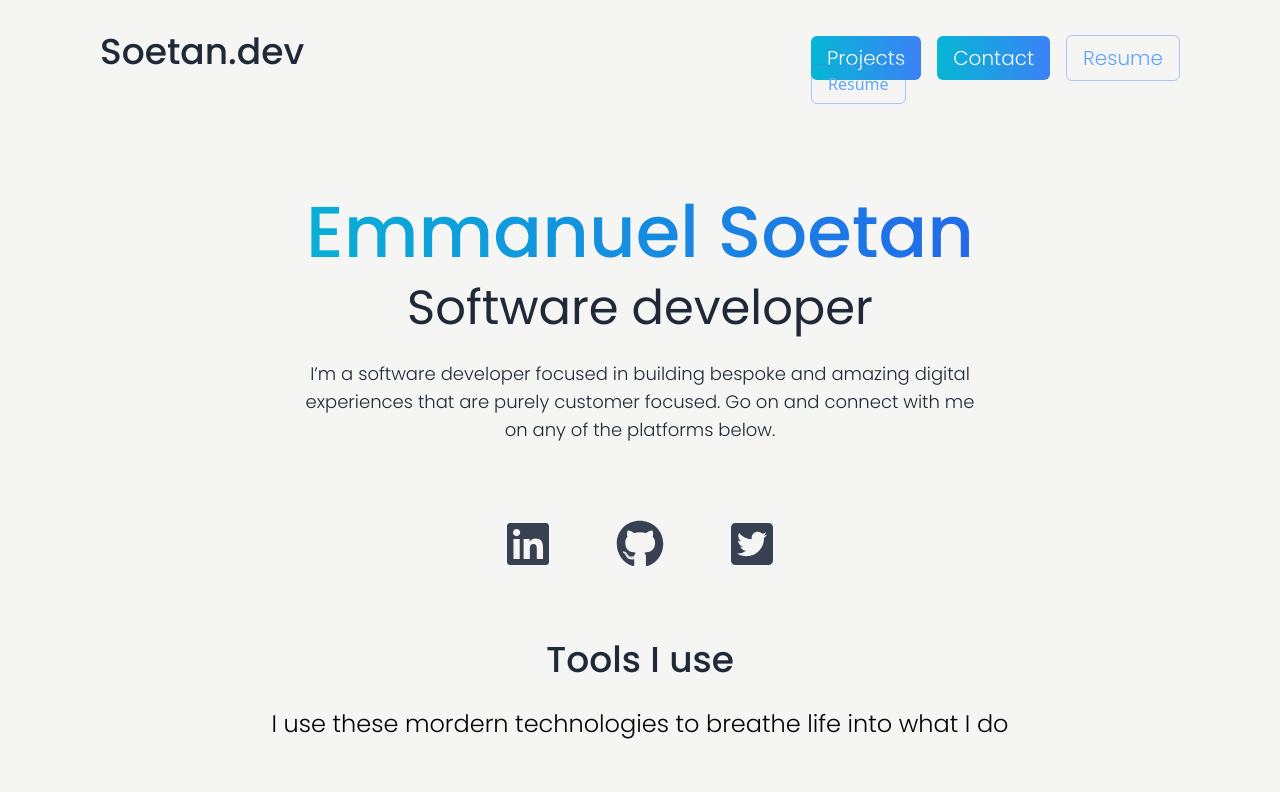
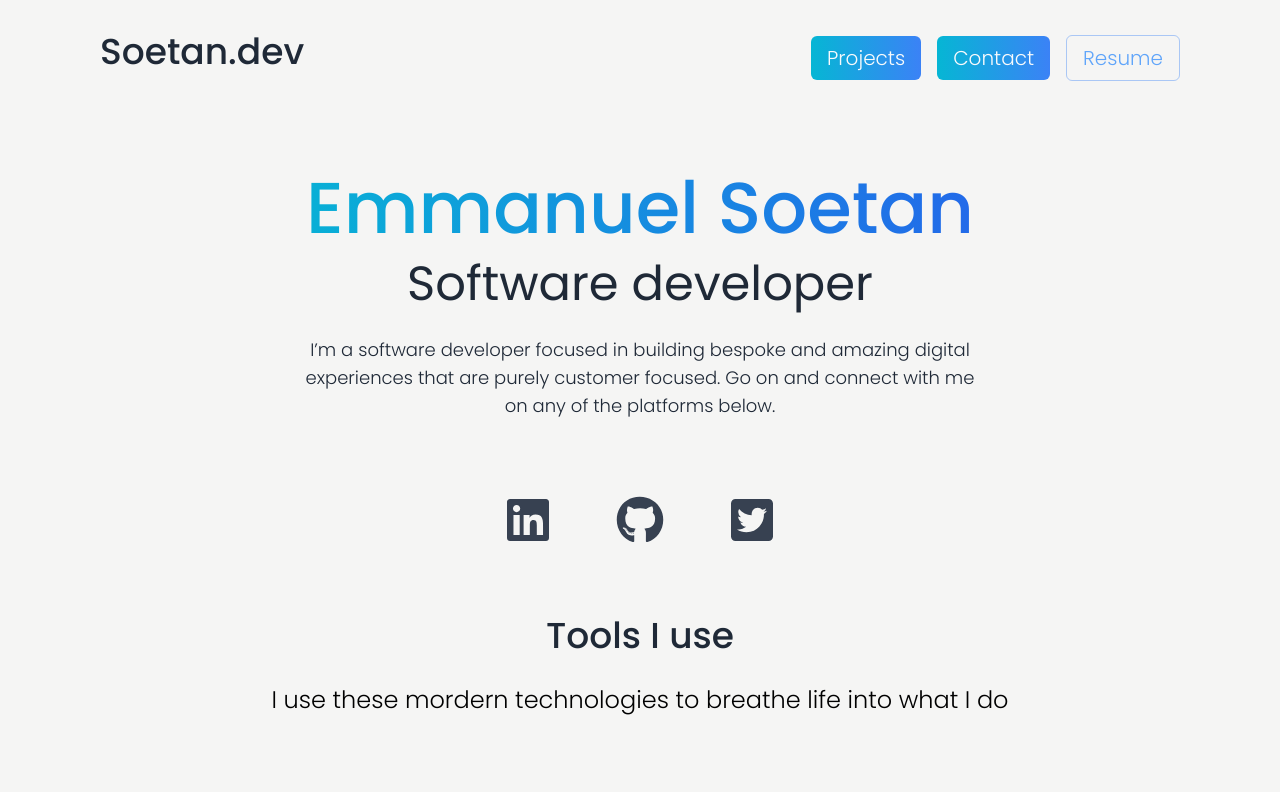
Before and after one commit to Shoetan/react-portfolio, a React (Vite) app: page / in a window 1280 px wide. Shown: the top 792 px of the page. Built offline with nearby package versions, Linux system fonts and the light colour scheme.

Commit message:
Removed duplicate header item in the navigation bar

```diff
--- a/src/components/Nav.jsx
+++ b/src/components/Nav.jsx
@@ -16,8 +16,6 @@ const Navbar = () => {
                     <li><a className="text-blue-400 px-4 py-2 rounded-md hover:opacity-75 border border-blue-500/40"href="" download>Resume</a></li>
                 </ul>
 
-                <a className="text-blue-400 px-4 py-2 rounded-md hover:opacity-75 border border-blue-500/40"href="" download>Resume</a>
-
             </div>
 
            </nav>
```
